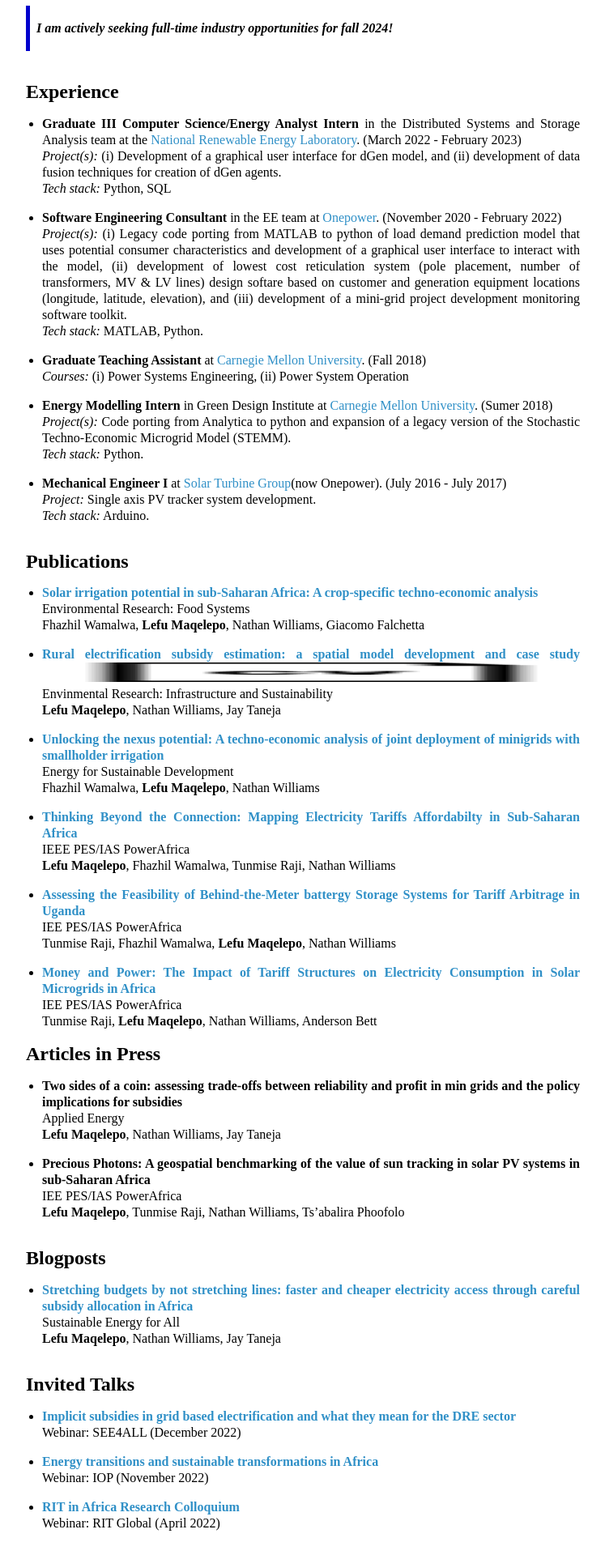
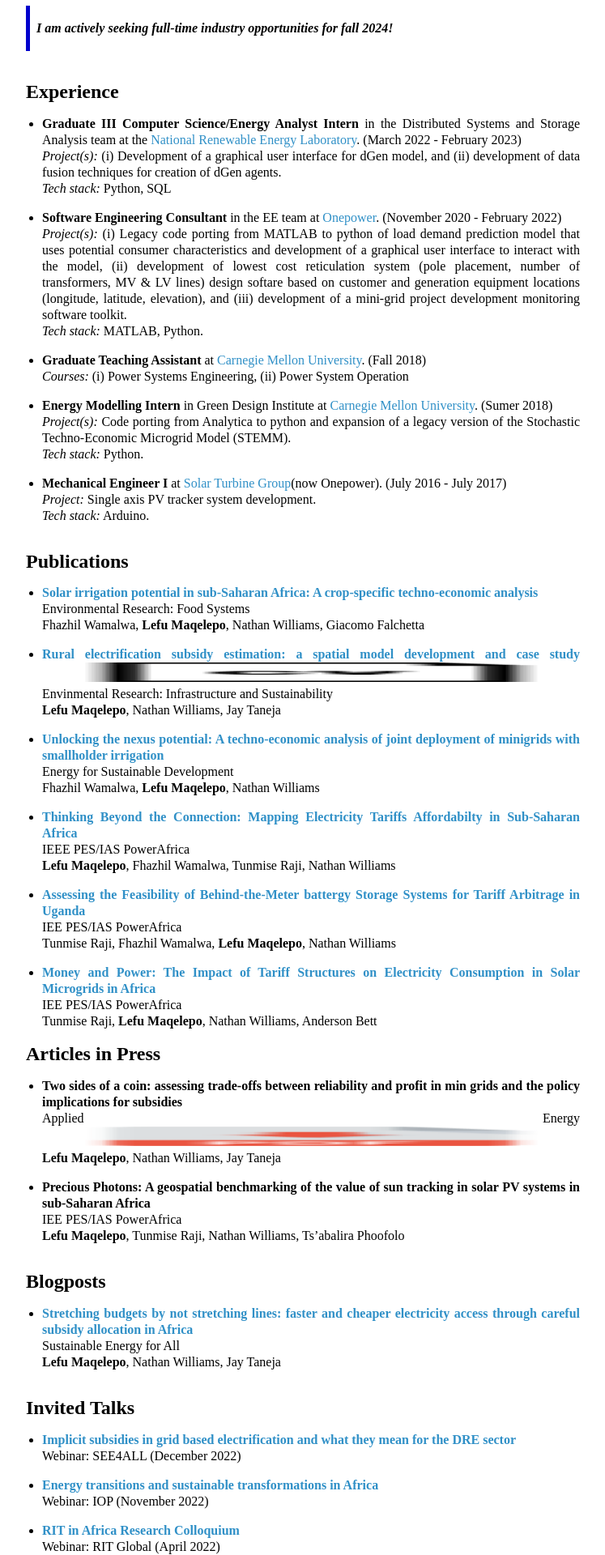
Before and after one commit to ljmaqele/ljmaqele.github.io, a Jekyll site: the page built from index.md, in a window 1280 px wide. Shown: the part 669-2589 px from the top of the page at 81% size, without its empty margins (256-1003 px from the left). Built offline with Jekyll 4.4.1, drawn with Linux system fonts in a browser that asks for light colours; our own code applies the rules of GitHub Pages for plain Markdown files; before the commit the page ends 2560 px from its top, so only the background shows below that.

Commit message:
Update index.md

```diff
--- a/index.md
+++ b/index.md
@@ -68,7 +68,7 @@
 
 ## Articles in Press
 * **Two sides of a coin: assessing trade-offs between reliability and profit in min grids and the policy implications for subsidies** \\
-  Applied Energy \\
+  Applied Energy <a href="1-s2.0-S0306261924024021093-main.pdf" target="_blank"><img alt="" src="pdf_logo.png" height=24/> </a> \\
   **Lefu Maqelepo**, Nathan Williams, Jay Taneja
 
 * **Precious Photons: A geospatial benchmarking of the value of sun tracking in solar PV systems in sub-Saharan Africa** \\
```
